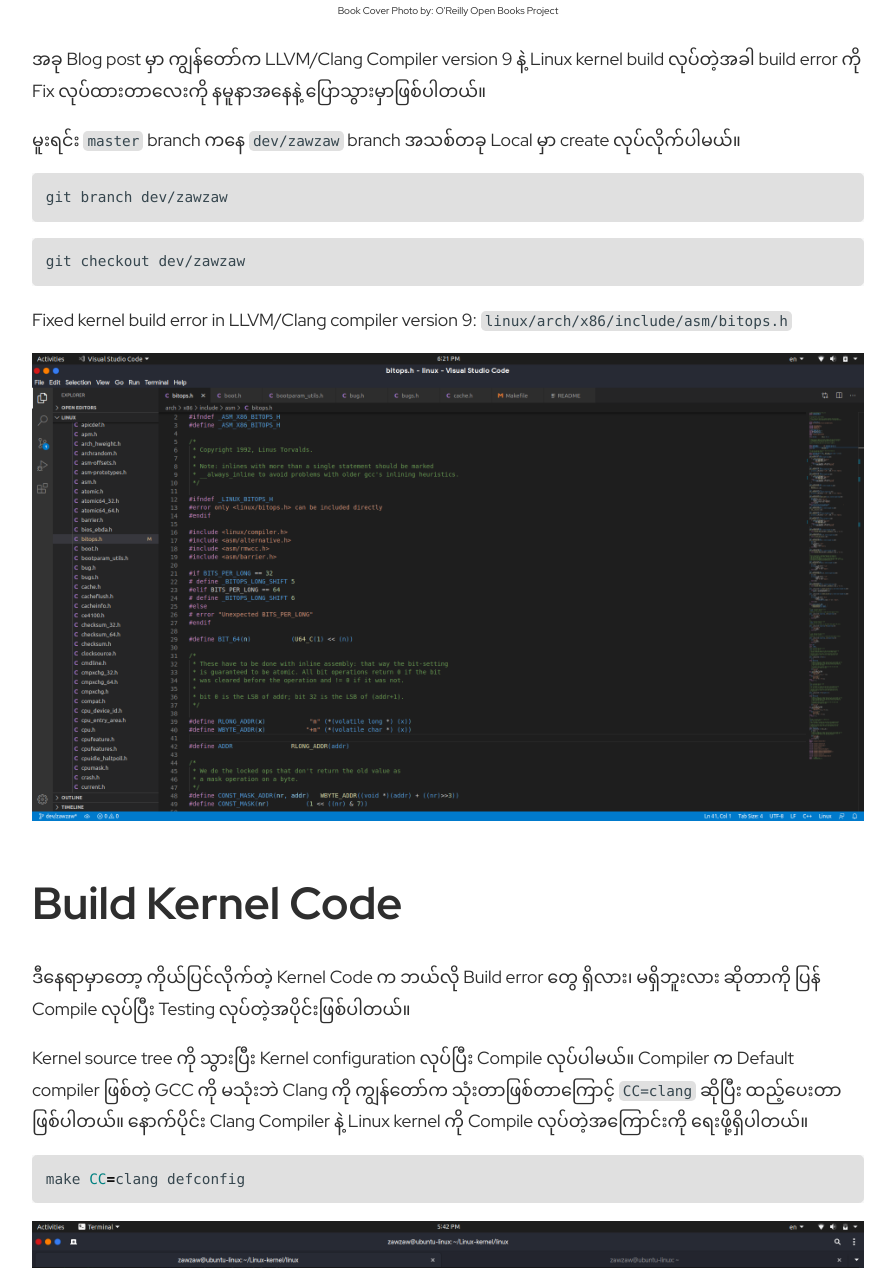
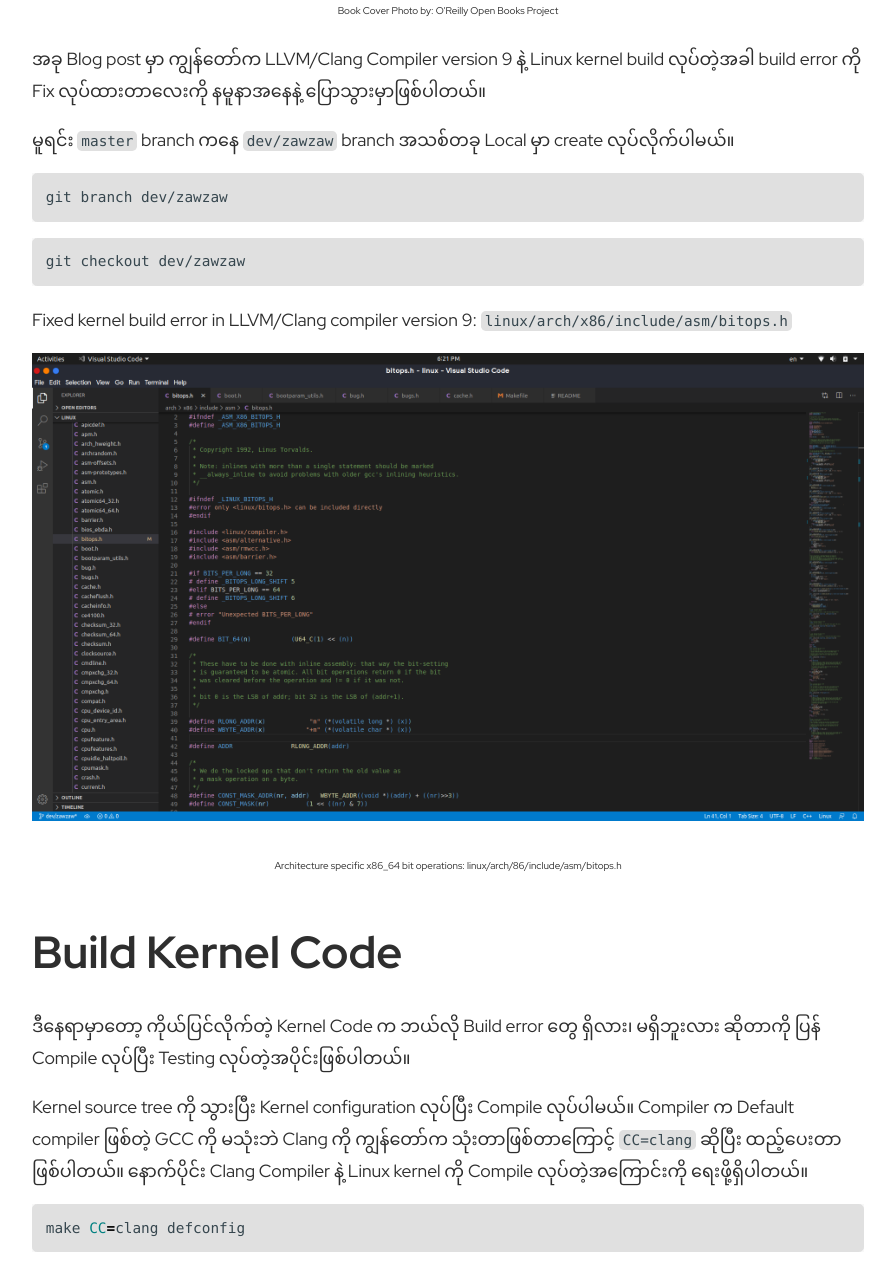
Before and after one commit to zawzaww/zawzaww.github.io, a Jekyll site: the page built from _posts/2020-05-15-contribute-linux-kernel.md, in a window 1280 px wide and 1400 px high, scrolled down 3432 px, cut to the strip 132-1400 px from the top of the window. Shown: the whole strip, without its empty margins (192-1087 px from the left). Built offline with Jekyll 4.4.1, drawn with Linux system fonts in a browser that asks for light colours; some web fonts are replaced; comment, search, counter and statistics services are not loaded.

Commit message:
_posts: contribute-linux-kernel: Fix typo error and add screenshot img description

````diff
--- a/_posts/2020-05-15-contribute-linux-kernel.md
+++ b/_posts/2020-05-15-contribute-linux-kernel.md
@@ -72,7 +72,7 @@
 
 အခု Blog post မှာ ကျွန်တော်က LLVM/Clang Compiler version 9 နဲ့ Linux kernel build လုပ်တဲ့အခါ build error ကို Fix လုပ်ထားတာလေးကို နမူနာအနေနဲ့ ပြောသွားမှာဖြစ်ပါတယ်။
 
-မူးရင်း `master` branch ကနေ `dev/zawzaw` branch အသစ်တခု Local မှာ create လုပ်လိုက်ပါမယ်။
+မူရင်း `master` branch ကနေ `dev/zawzaw` branch အသစ်တခု Local မှာ create လုပ်လိုက်ပါမယ်။
 
 ```bash
 git branch dev/zawzaw
@@ -85,6 +85,7 @@
 Fixed kernel build error in LLVM/Clang compiler version 9: `linux/arch/x86/include/asm/bitops.h`
 
 ![Screenshot](/assets/images/screenshots/img_screenshot_make_fixes.png)
+<p align="center"><sub><sup>Architecture specific x86_64 bit operations: linux/arch/86/include/asm/bitops.h</sup></sub></p>
 
 # Build Kernel Code
 ဒီနေရာမှာတော့ ကိုယ်ပြင်လိုက်တဲ့ Kernel Code က ဘယ်လို Build error တွေ ရှိလား၊ မရှိဘူးလား ဆိုတာကို ပြန် Compile လုပ်ပြီး Testing လုပ်တဲ့အပိုင်းဖြစ်ပါတယ်။
````
